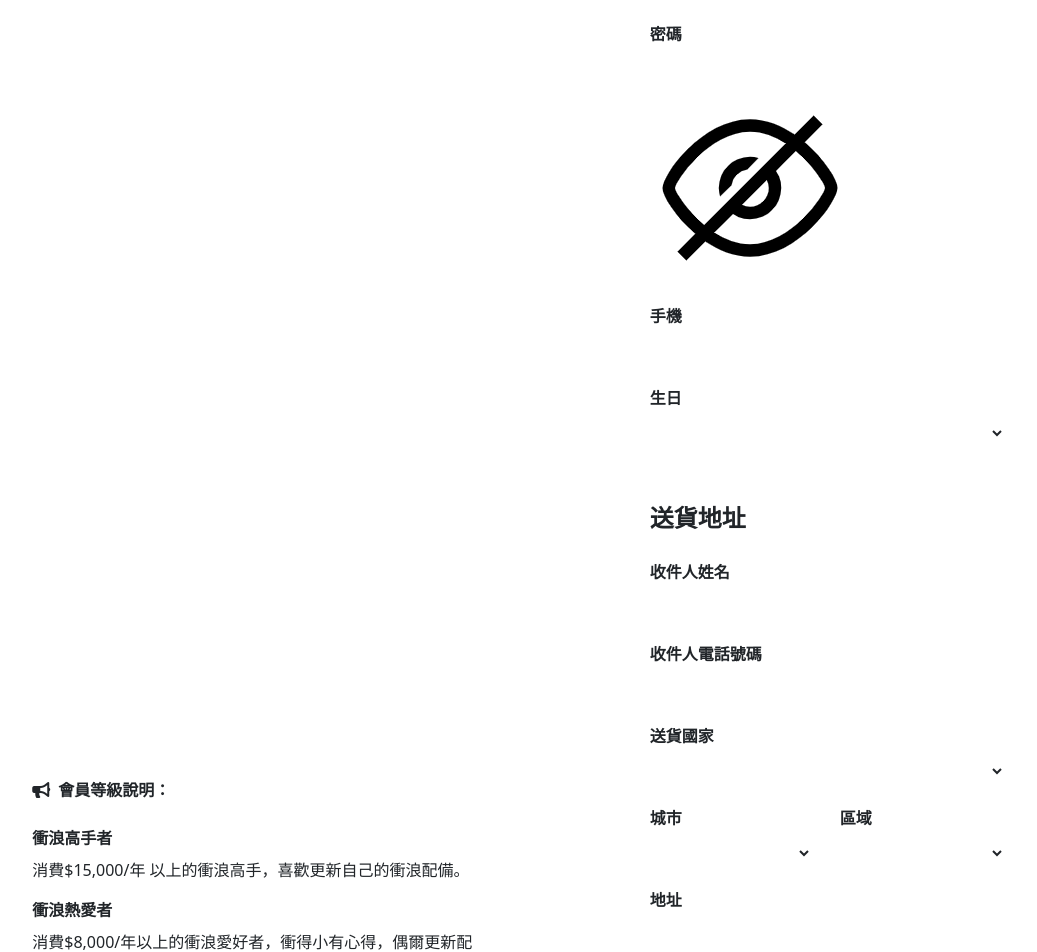
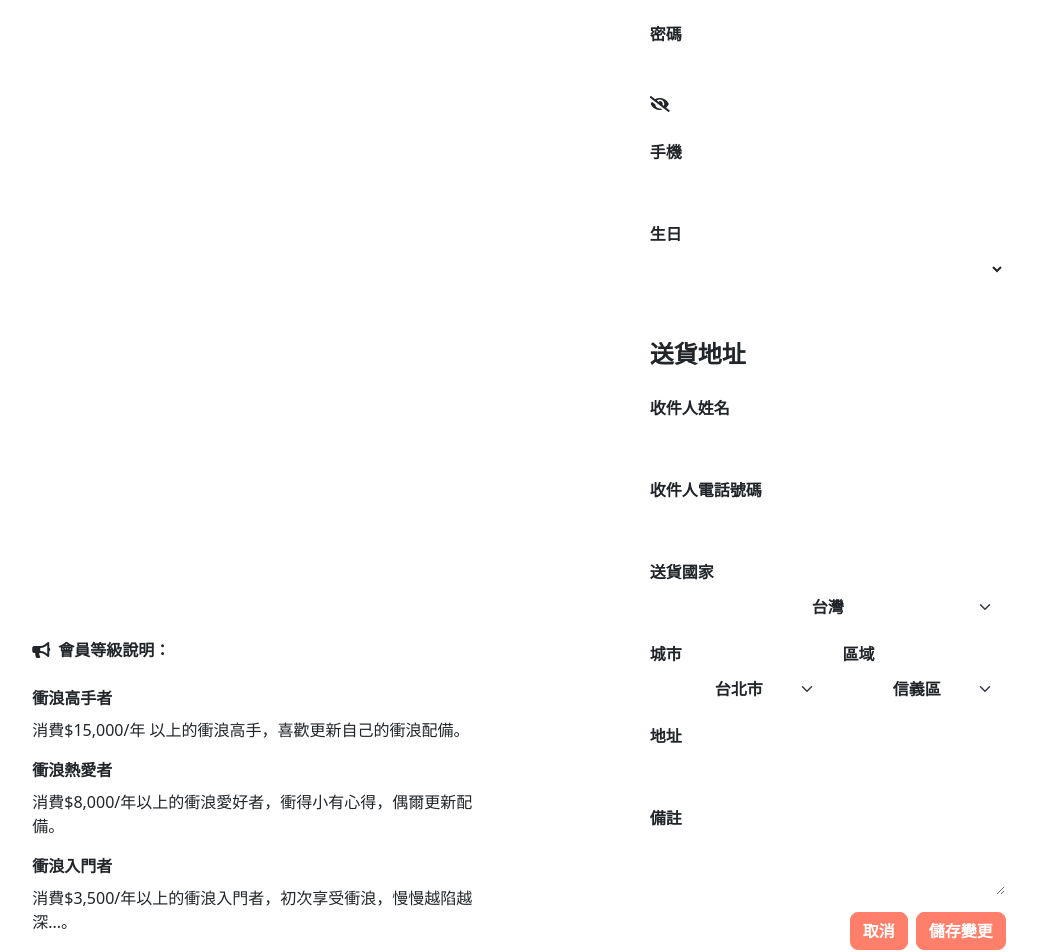
Before and after one commit to verayu0217/funwave_frontend, a React (Create React App) app: page /Member/MemberInfo in a window 1280 px wide. Shown: the part 320-1272 px from the top of the page, without its empty margins (121-1158 px from the left). Built offline with nearby package versions, Linux system fonts and the light colour scheme; no server answers; a web font is replaced by a local one.

Commit message:
MemberInfo空值驗證、替換react元素、修改sidebar高度

```diff
--- a/src/pages/Members/Member.js
+++ b/src/pages/Members/Member.js
@@ -18,7 +18,7 @@ function Member() {
       <div className="memberWrap">
         <Tab.Container id="left-tabs-example" defaultActiveKey="first">
           <Row className="container tabWrapMember">
-            <Col className="tabBarMember" lg={3}>
+            <Col className="tabBarMember sticky-top" lg={3}>
               <Nav variant="pills" className="flex-column">
                 <Nav.Item>
                   <Nav.Link className="fs-24Member linkWidthMember my-5">
--- a/src/pages/Members/MemberInfo.js
+++ b/src/pages/Members/MemberInfo.js
@@ -1,8 +1,24 @@
+import React, { useState } from 'react';
+import { Form, Row, Col, Button } from 'react-bootstrap';
 import './Member.scss';
 import titleImgMember from '../../data/images/greenwave64x24.png';
-import passwordMember from '../../data/images/eyes-close.png';
 
 function MemberInfo() {
+  const [close, setClose] = useState('fas fa-eye-slash');
+  const [type, setType] = useState('password');
+  const [validated, setValidated] = useState(false);
+
+  // 空值驗證
+  const handleSubmit = (event) => {
+    const form = event.currentTarget;
+    if (form.checkValidity() === false) {
+      event.preventDefault();
+      event.stopPropagation();
+    }
+
+    setValidated(true);
+  };
+
   return (
     <>
       <div className="container mt-5">
@@ -16,11 +32,11 @@ function MemberInfo() {
                 會員資料
               </h2>
               <div className="avatarMember d-flex justify-content-center">
-                <img src="" alt="" />
+                <img id="image" />
               </div>
               <h3 className="fs-24Member">歐陽范姜</h3>
               <h5 className="fs-16Member hotMember">衝浪熱愛者</h5>
-              <button className="changeImgMember">
+              <button className="changeImgMember" type="file" id="theFile">
                 <i class="fas fa-pen"></i>&ensp;更換大頭貼
               </button>
             </div>
@@ -39,63 +55,77 @@ function MemberInfo() {
             </div>
           </div>
           <div className="col-4">
-            <form className="">
+            <Form
+              noValidate
+              validated={validated}
+              onSubmit={handleSubmit}
+              className=""
+            >
               <h3 className="fs-24Member">基本資料</h3>
-              <div className="col-12">
-                <label htmlFor="name" className="col-12 mt-3 mb-1 fs-16Member">
+              <Form.Group className="col-12">
+                <Form.Label className="col-12 mt-3 mb-1 fs-16Member">
                   姓名
-                </label>
-                <input
+                </Form.Label>
+                <Form.Control
                   className="col-12 btn btnMember"
                   type="text"
                   id="name"
-                  name="name"
+                  placeholder=""
+                  required
                 />
-              </div>
-              <div className="col-12">
-                <label htmlFor="name" className="col-12 mt-3 mb-1 fs-16Member">
+              </Form.Group>
+              <Form.Group className="col-12">
+                <Form.Label className="col-12 mt-3 mb-1 fs-16Member">
                   信箱(帳號)
-                </label>
-                <input
+                </Form.Label>
+                <Form.Control
                   className="col-12 btn btnMember"
-                  type="text"
-                  id="email"
-                  name="email"
+                  type="email"
+                  placeholder=""
+                  required
                 />
-              </div>
-
-              <div className="col-12 passwordMember">
-                <label
-                  htmlFor="password"
-                  className="col-12 mt-3 mb-1 fs-16Member"
-                >
+              </Form.Group>
+              <Form.Group
+                className="col-12 passwordMember"
+                controlId="formPlaintextPassword"
+              >
+                <Form.Label className="col-12 mt-3 fs-16Member">
                   密碼
-                </label>
-                <input
-                  className="col-12 btn btnMember"
-                  type="password"
+                </Form.Label>
+                <Form.Control
+                  className="col-12 btn btnMember pwControlMember"
                   id="password"
-                  name="password"
+                  type={type}
+                  placeholder=""
+                  required
                 />
-                <label className="passwordImgMember">
-                  <img
-                    className="passwordImgMember"
-                    src={passwordMember}
-                    id="eyes"
-                  />
-                </label>
-              </div>
-              <div className="col-12">
-                <label htmlFor="phone" className="col-12 mt-3 mb-1 fs-16Member">
+                <Form.Label className="passwordImgMember">
+                  <i
+                    className={`loginEye passwordImgMember ${close}`}
+                    onClick={() => {
+                      if (type === 'password') {
+                        setType('text');
+                        setClose('fas fa-eye');
+                      } else {
+                        setType('password');
+                        setClose('fas fa-eye-slash');
+                      }
+                    }}
+                  ></i>
+                </Form.Label>
+              </Form.Group>
+              <Form.Group className="col-12">
+                <Form.Label className="col-12 mt-3 mb-1 fs-16Member">
                   手機
-                </label>
-                <input
+                </Form.Label>
+                <Form.Control
                   className="col-12 btn btnMember"
                   type="number"
                   id="phone"
-                  name="phone"
+                  placeholder=""
+                  required
                 />
-              </div>
+              </Form.Group>
               <div className="col-12">
                 <label htmlFor="phone" className="col-12 mt-3 mb-1 fs-16Member">
                   生日
@@ -103,65 +133,111 @@ function MemberInfo() {
                 <select className="col-12 btn btnMember"></select>
               </div>
               <h3 className="fs-24Member mt-5">送貨地址</h3>
-              <div className="col-12">
-                <label htmlFor="" className="col-12 mt-3 mb-1 fs-16Member">
+              <Form.Group className="col-12">
+                <Form.Label className="col-12 mt-3 mb-1 fs-16Member">
                   收件人姓名
-                </label>
-                <input className="col-12 btn btnMember"></input>
-              </div>
-              <div className="col-12">
-                <label htmlFor="" className="col-12 mt-3 mb-1 fs-16Member">
+                </Form.Label>
+                <Form.Control
+                  className="col-12 btn btnMember"
+                  type="text"
+                  id="name"
+                  placeholder=""
+                  required
+                />
+              </Form.Group>
+              <Form.Group className="col-12">
+                <Form.Label className="col-12 mt-3 mb-1 fs-16Member">
                   收件人電話號碼
-                </label>
-                <input className="col-12 btn btnMember"></input>
-              </div>
-              <div className="col-12">
-                <label htmlFor="" className="col-12 mt-3 mb-1 fs-16Member">
+                </Form.Label>
+                <Form.Control
+                  className="col-12 btn btnMember"
+                  type="number"
+                  id="phone"
+                  placeholder=""
+                  required
+                />
+              </Form.Group>
+              <Form.Group className="col-12">
+                <Form.Label className="col-12 mt-3 mb-1 fs-16Member">
                   送貨國家
-                </label>
-                <select className="col-12 btn btnMember"></select>
-              </div>
-              <div className="d-flex justify-content-between col-12">
-                <div className="col-6">
-                  <label htmlFor="" className="col-12 mt-3 mb-1 fs-16Member">
+                </Form.Label>
+                <Form.Select
+                  className="col-12 btn btnMember"
+                  aria-label="Default select example"
+                  required
+                >
+                  <option value="1">台灣</option>
+                  <option value="2">日本</option>
+                  <option value="3">美國</option>
+                </Form.Select>
+              </Form.Group>
+              <Form.Group className="d-flex justify-content-between col-12">
+                <Form.Group className="col-6">
+                  <Form.Label className="col-11 formWidthMember mt-3 mb-1 fs-16Member">
                     城市
-                  </label>
-                  <select className="col-11 btn btnMember"></select>
-                </div>
-                <div className="col-6 d-flex justify-content-end flex-column">
-                  <label
-                    htmlFor=""
-                    className="col-12 mt-3 mb-1 fs-16Member pl-12Member"
+                  </Form.Label>
+                  <Form.Select
+                    className="col-11 formWidthMember btn btnMember"
+                    aria-label="Default select example"
+                    required
                   >
+                    <option value="1">台北市</option>
+                    <option value="2">桃園市</option>
+                    <option value="3">高雄市</option>
+                  </Form.Select>
+                </Form.Group>
+                <Form.Group className="col-6 d-flex justify-content-end flex-column">
+                  <Form.Label className="col-11 formWidthMember mt-3 mb-1 fs-16Member ms-auto">
                     區域
-                  </label>
-                  <select className="col-11 btn btnMember ms-auto"></select>
-                </div>
-              </div>
-              <div className="col-12">
-                <label htmlFor="" className="col-12 mt-3 mb-1 fs-16Member">
+                  </Form.Label>
+                  <Form.Select
+                    className="col-11 formWidthMember btn btnMember ms-auto"
+                    aria-label="Default select example"
+                    required
+                  >
+                    <option value="1">信義區</option>
+                    <option value="2">中壢區</option>
+                    <option value="3">左營區</option>
+                  </Form.Select>
+                </Form.Group>
+              </Form.Group>
+              <Form.Group className="col-12">
+                <Form.Label className="col-12 mt-3 mb-1 fs-16Member">
                   地址
-                </label>
-                <input className="col-12 btn btnMember"></input>
-              </div>
-              <div className="col-12 mb-3">
-                <label htmlFor="" className="col-12 mt-3 mb-1 fs-16Member">
+                </Form.Label>
+                <Form.Control
+                  className="col-12 btn btnMember"
+                  type="text"
+                  id="phone"
+                  placeholder=""
+                  required
+                />
+              </Form.Group>
+              <Form.Group
+                className="col-12 mb-3"
+                controlId="exampleForm.ControlTextarea1"
+              >
+                <Form.Label className="col-12 mt-3 mb-1 fs-16Member">
                   備註
-                </label>
-                <input className="col-12 btn btnMember"></input>
-              </div>
+                </Form.Label>
+                <Form.Control
+                  as="textarea"
+                  row={1}
+                  className="col-12 btn btnMember"
+                />
+              </Form.Group>
               <div className="d-flex justify-content-end">
-                <button className="mx-2 btn btnMember cancelMember fs-16Member">
+                <Button className="mx-2 btn btnMember cancelMember fs-16Member">
                   取消
-                </button>
-                <button
+                </Button>
+                <Button
                   type="submit"
                   className="btn btnMember saveMember fs-16Member"
                 >
                   儲存變更
-                </button>
+                </Button>
               </div>
-            </form>
+            </Form>
           </div>
         </div>
       </div>
--- a/src/pages/Members/MemberMessage.js
+++ b/src/pages/Members/MemberMessage.js
@@ -1,3 +1,4 @@
+import { Form, Row, Col, Button } from 'react-bootstrap';
 import './Member.scss';
 import titleImgMember from '../../data/images/greenwave64x24.png';
 
@@ -16,22 +17,30 @@ function MemberMessage() {
             <div class="card-header p-3 fs-26Member">TO FUNWAVE</div>
             <div class="card-body">
               <p class="card-text p-4 fs-20Member">目前尚未收到新訊息！</p>
-              <div className="col-12">
-                <div class="form-floating">
-                  <textarea
-                    class="form-control textareaMember"
-                    placeholder="Leave a comment here"
-                    id="floatingTextarea2"
-                  ></textarea>
-                  <label for="floatingTextarea2">輸入訊息</label>
+              <Form>
+                <Form.Group
+                  className="col-12 mb-3"
+                  controlId="exampleForm.ControlTextarea1"
+                >
+                  <Form.Control
+                    as="textarea"
+                    row={3}
+                    className="col-12"
+                    placeholder="輸入訊息"
+                  />
+                </Form.Group>
+                <div className="d-flex justify-content-between mt-3">
+                  <Button className="mx-2 btn btnMember deepblueBtnMember fs-16Member">
+                    加入圖片
+                  </Button>
+                  <Button
+                    type="submit"
+                    className="btn btnMember deepblueBtnMember fs-16Member"
+                  >
+                    傳送
+                  </Button>
                 </div>
-                <div className="d-flex justify-content-between mt-3">
-                  <button className="btn deepblueBtnMember">
-                    &ensp;加入圖片
-                  </button>
-                  <button className="btn deepblueBtnMember">傳送</button>
-                </div>
-              </div>
+              </Form>
             </div>
           </div>
         </div>
--- a/src/pages/Members/MemberOrderDetails.js
+++ b/src/pages/Members/MemberOrderDetails.js
@@ -8,6 +8,7 @@ import {
   Button,
   Table,
   Accordion,
+  Form,
 } from 'react-bootstrap';
 
 import './Member.scss';
@@ -298,27 +299,31 @@ function MemberOrderDetails() {
                               <p className="fw-bold">訂單狀態通知</p>
                               <br />
                             </div>
-                            <div className="col-12 mt-5">
-                              <p className="fw-bold">賣家和顧客訂單通訊</p>
-                              <div class="form-floating">
-                                <textarea
-                                  class="form-control"
-                                  placeholder="Leave a comment here"
-                                  id="floatingTextarea2"
-                                ></textarea>
-                                <label for="floatingTextarea2">
-                                  有甚麼話想留言？
-                                </label>
+
+                            <Form>
+                              <Form.Group
+                                className="col-12 mt-5"
+                                controlId="exampleForm.ControlTextarea1"
+                              >
+                                <Form.Control
+                                  as="textarea"
+                                  row={5}
+                                  className="col-12  textareaMember"
+                                  placeholder="輸入訊息"
+                                />
+                              </Form.Group>
+                              <div className="d-flex justify-content-between mt-3">
+                                <Button className="mx-2 btn btnMember deepblueBtnMember fs-16Member">
+                                  &ensp;加入圖片
+                                </Button>
+                                <Button
+                                  type="submit"
+                                  className="btn btnMember pinkBtnMember fs-16Member"
+                                >
+                                  發送
+                                </Button>
                               </div>
-                              <div className="d-flex justify-content-between mt-3">
-                                <button className="btn deepblueBtnMember">
-                                  &ensp;加入圖片
-                                </button>
-                                <button className="btn pinkBtnMember">
-                                  發送
-                                </button>
-                              </div>
-                            </div>
+                            </Form>
                           </div>
                         </Accordion.Body>
                       </Accordion.Item>
```
Also changed, not shown: src/pages/Members/Member.scss (+10 -2 lines).
